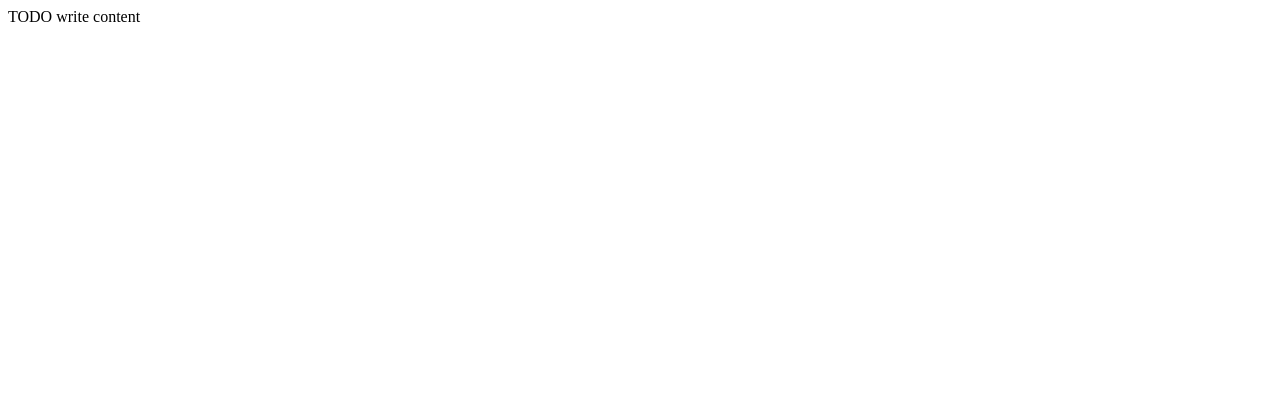
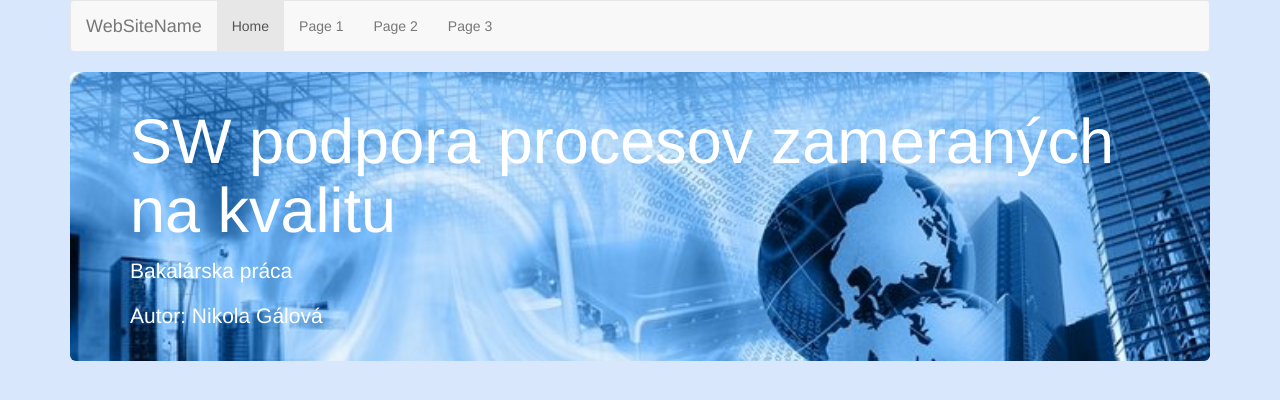
Before and after one commit to nikolagalova/mnis.html5presentation, a plain HTML site: page public_html/index.html in a window 1280 px wide. Drawn offline with Linux system fonts and the light colour scheme.

Commit message:
added navigation bar and jumbotron title to main page

```diff
--- a/public_html/index.html
+++ b/public_html/index.html
@@ -6,11 +6,38 @@ and open the template in the editor.
 -->
 <html>
     <head>
-        <title>TODO supply a title</title>
+        <title>Bakalárska práca - main</title>
         <meta charset="UTF-8">
         <meta name="viewport" content="width=device-width">
+        <link rel="stylesheet" href="css/bootstrap.css">
+        <link rel="stylesheet" href="css/custom.css">
+        <script src="js/bootstrap.min.js"></script>
     </head>
     <body>
-        <div>TODO write content</div>
+        <div class="container">
+        <nav class="navbar navbar-default">
+            <div class="container-fluid">
+                <div class="navbar-header">
+                    <a class="navbar-brand" href="#">WebSiteName</a>
+                </div>
+                <div>
+                    <ul class="nav navbar-nav">
+                        <li class="active"><a href="#">Home</a></li>
+                        <li><a href="#">Page 1</a></li>
+                        <li><a href="#">Page 2</a></li>
+                        <li><a href="#">Page 3</a></li>
+                    </ul>
+                </div>
+            </div>
+        </nav>
+
+            <div class="jumbotron jumbotron-main">
+                <h1>SW podpora procesov zameraných na kvalitu</h1>
+                <p>Bakalárska práca</p>
+                <p>Autor: Nikola Gálová</p>
+            </div>
+
+
+        </div>
     </body>
 </html>
```
